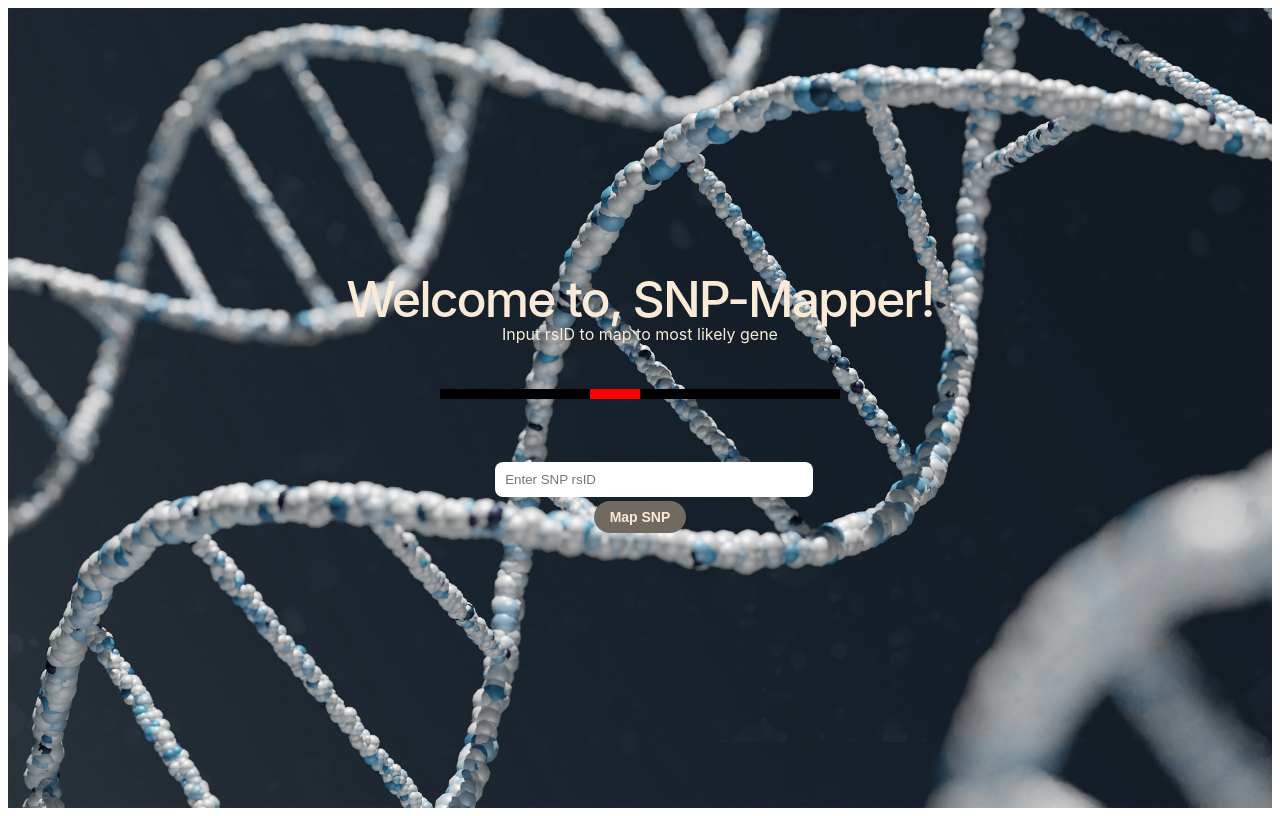
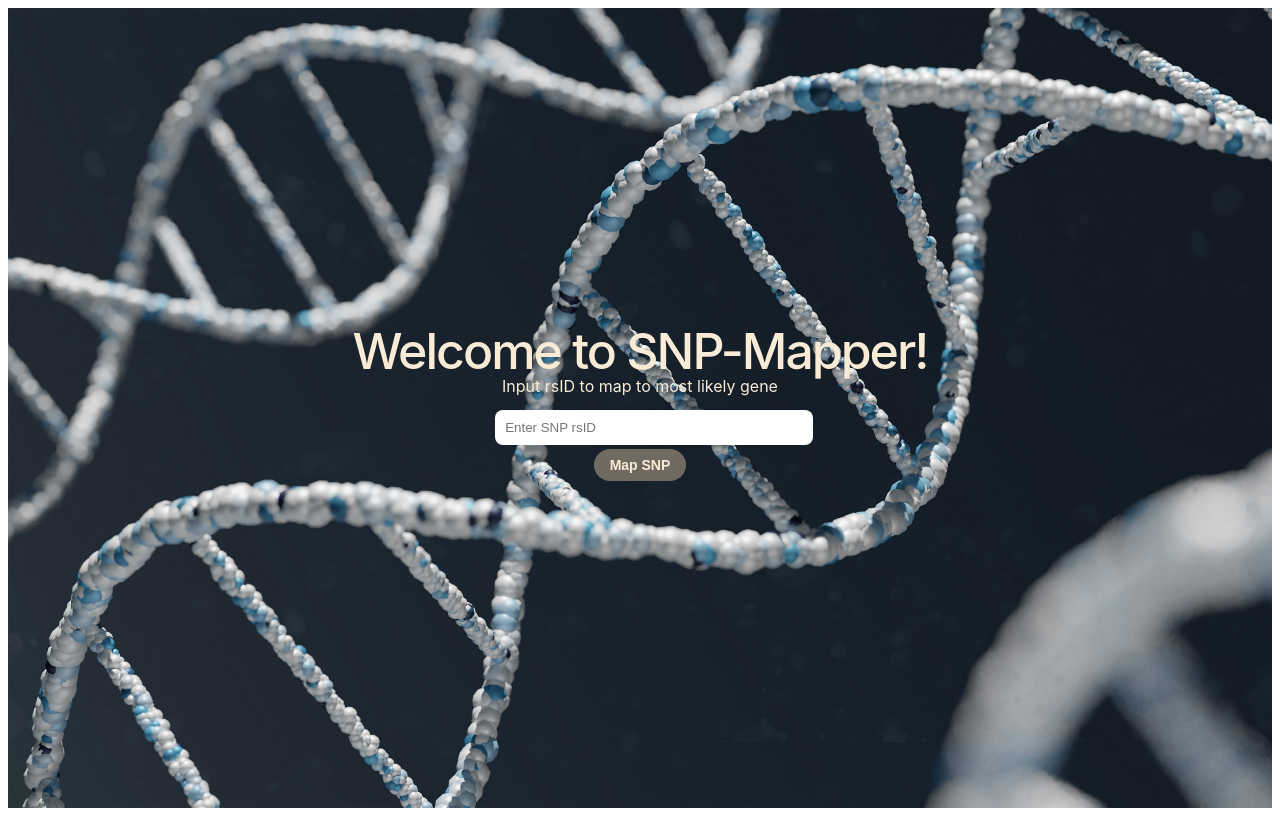
Before and after one commit to j-figueirahasbun/snp-mapper, an Angular app in the folder client/: page / in a window 1280 px wide. Built offline with nearby package versions, Linux system fonts and the light colour scheme.

Commit message:
Fix changes on front end to remove chromosome visual and change name of the page

```diff
--- a/client/src/app/app.component.html
+++ b/client/src/app/app.component.html
@@ -9,10 +9,11 @@
 <main class ="home-background">
   <div class="content">
     <h1> </h1>
-      <h1>Welcome to, {{ title }}!</h1>
+      <h1>Welcome to {{ title }}!</h1>
       <p>Input rsID to map to most likely gene</p>
     <div></div>
-    <div><app-chromosome-visual/></div>
+    <!-- <div>
+      <app-chromosome-visual/></div> -->
     <div class="pill-group">
       <app-text-box></app-text-box>
     </div>
--- a/client/src/app/app.component.ts
+++ b/client/src/app/app.component.ts
@@ -2,13 +2,13 @@ import { Component } from '@angular/core';
 import { RouterOutlet } from '@angular/router';
 
 import {TextBoxComponent} from "./text-box/text-box.component";
-import {ChromosomeVisualComponent} from "./chromosome-visual/chromosome-visual.component";
+// import {ChromosomeVisualComponent} from "./chromosome-visual/chromosome-visual.component";
 
 
 @Component({
   selector: 'app-root',
   standalone: true,
-  imports: [RouterOutlet, TextBoxComponent, ChromosomeVisualComponent],
+  imports: [RouterOutlet, TextBoxComponent],
   templateUrl: './app.component.html',
   styleUrl: './app.component.css',
 })
--- a/client/src/index.html
+++ b/client/src/index.html
@@ -2,7 +2,7 @@
 <html lang="en">
 <head>
   <meta charset="utf-8">
-  <title>Client</title>
+  <title>SNP-mapper</title>
   <base href="/">
   <meta name="viewport" content="width=device-width, initial-scale=1">
   <link rel="icon" type="image/x-icon" href="favicon.ico">
```
